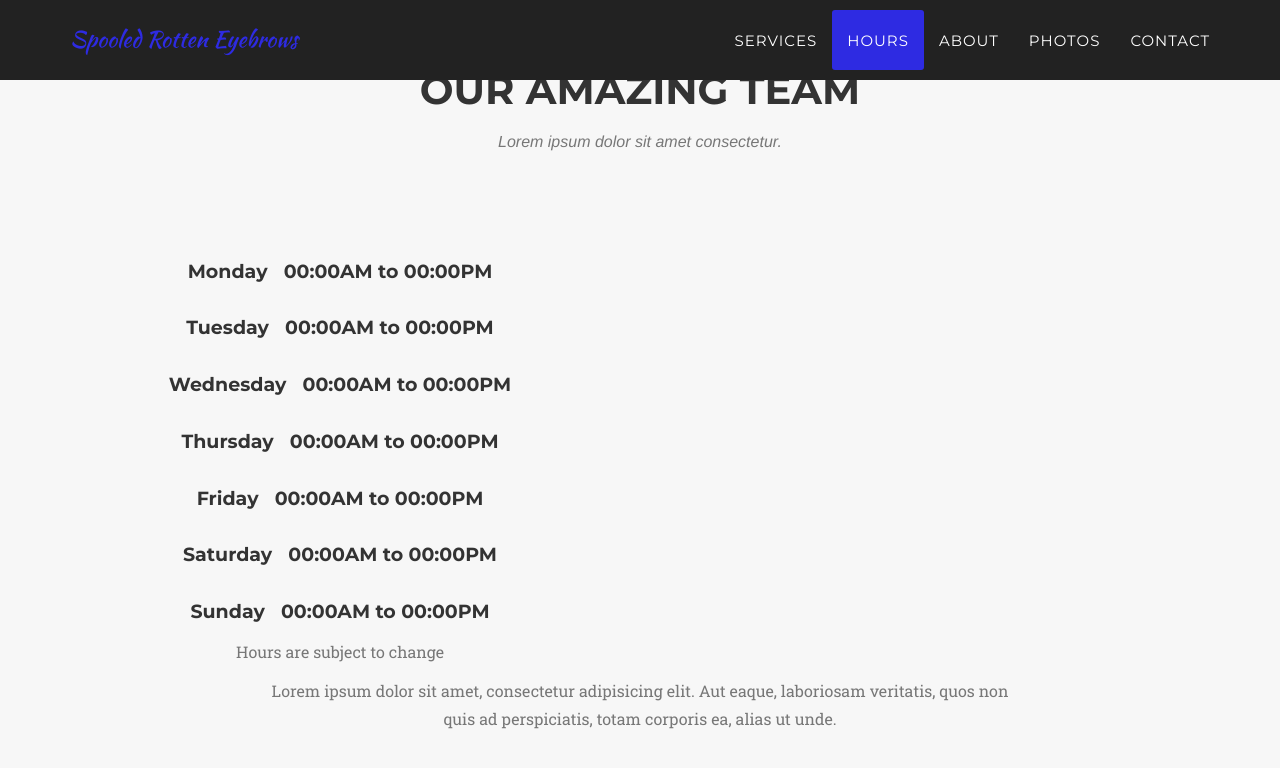
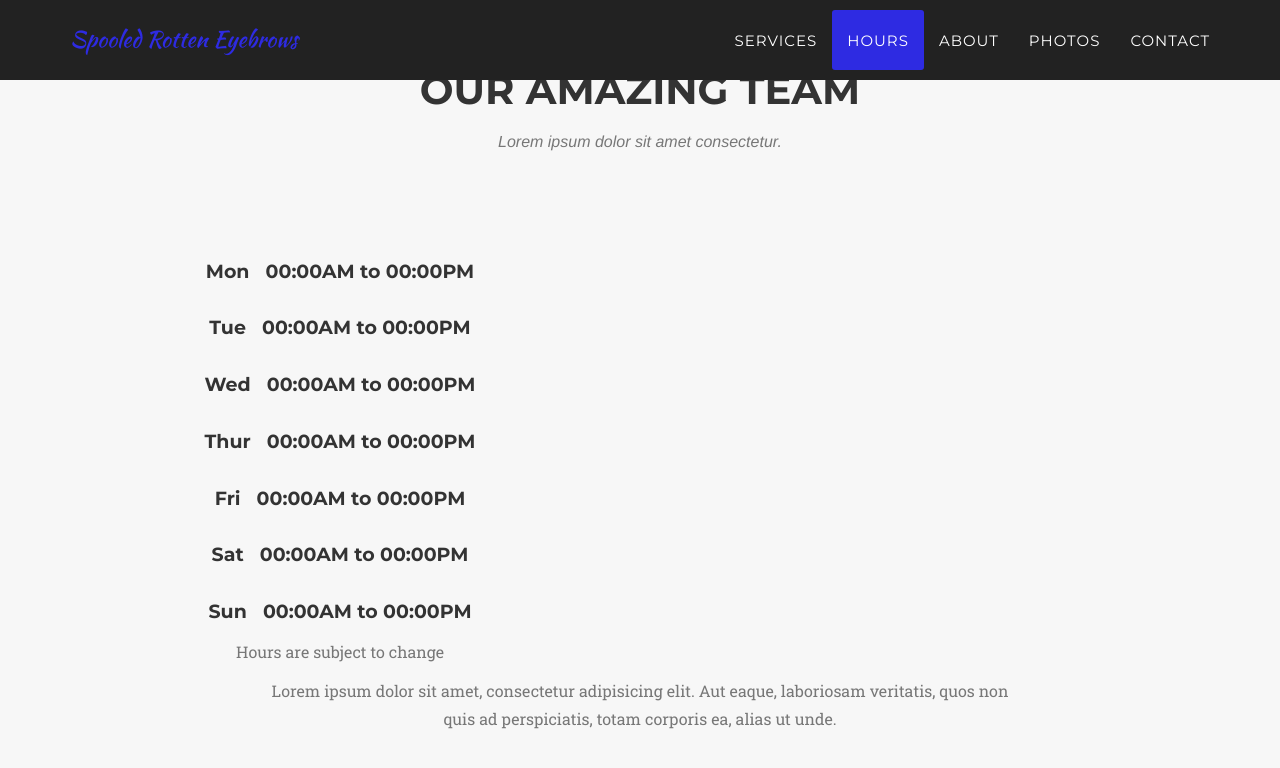
Before and after one commit to spooledrotten/spooledrotten.github.io, a Jekyll site: the page built from index.html, in a window 1280 px wide and 900 px high, scrolled down 1551 px. Shown: the top 768 px of the window. Built offline with Jekyll 4.4.1, drawn with Linux system fonts in a browser that asks for light colours; some web fonts are replaced.

Commit message:
44th commit

```diff
--- a/_includes/team.html
+++ b/_includes/team.html
@@ -10,19 +10,19 @@
             <div class="row">
 				<div class="row text-center">
 					<div class="col-md-6">
-						<h4 class="service-heading"><br>Monday &nbsp; 00:00AM to 00:00PM</br></h4>
+						<h4 class="service-heading"><br>Mon &nbsp; 00:00AM to 00:00PM</br></h4>
 
-						<h4 class="service-heading"><br>Tuesday &nbsp; 00:00AM to 00:00PM</br></h4>
+						<h4 class="service-heading"><br>Tue &nbsp; 00:00AM to 00:00PM</br></h4>
 
-						<h4 class="service-heading"><br>Wednesday &nbsp; 00:00AM to 00:00PM</br></h4>
+						<h4 class="service-heading"><br>Wed &nbsp; 00:00AM to 00:00PM</br></h4>
 
-						<h4 class="service-heading"><br>Thursday &nbsp; 00:00AM to 00:00PM</br></h4>
+						<h4 class="service-heading"><br>Thur &nbsp; 00:00AM to 00:00PM</br></h4>
 
-						<h4 class="service-heading"><br>Friday &nbsp; 00:00AM to 00:00PM</br></h4>
+						<h4 class="service-heading"><br>Fri &nbsp; 00:00AM to 00:00PM</br></h4>
 
-						<h4 class="service-heading"><br>Saturday &nbsp; 00:00AM to 00:00PM</br></h4>
+						<h4 class="service-heading"><br>Sat &nbsp; 00:00AM to 00:00PM</br></h4>
 
-						<h4 class="service-heading"><br>Sunday &nbsp; 00:00AM to 00:00PM</br></h4>
+						<h4 class="service-heading"><br>Sun &nbsp; 00:00AM to 00:00PM</br></h4>
 
 						<div class="row">
 							<div class="col-lg-8 col-lg-offset-2 text-center">
```
